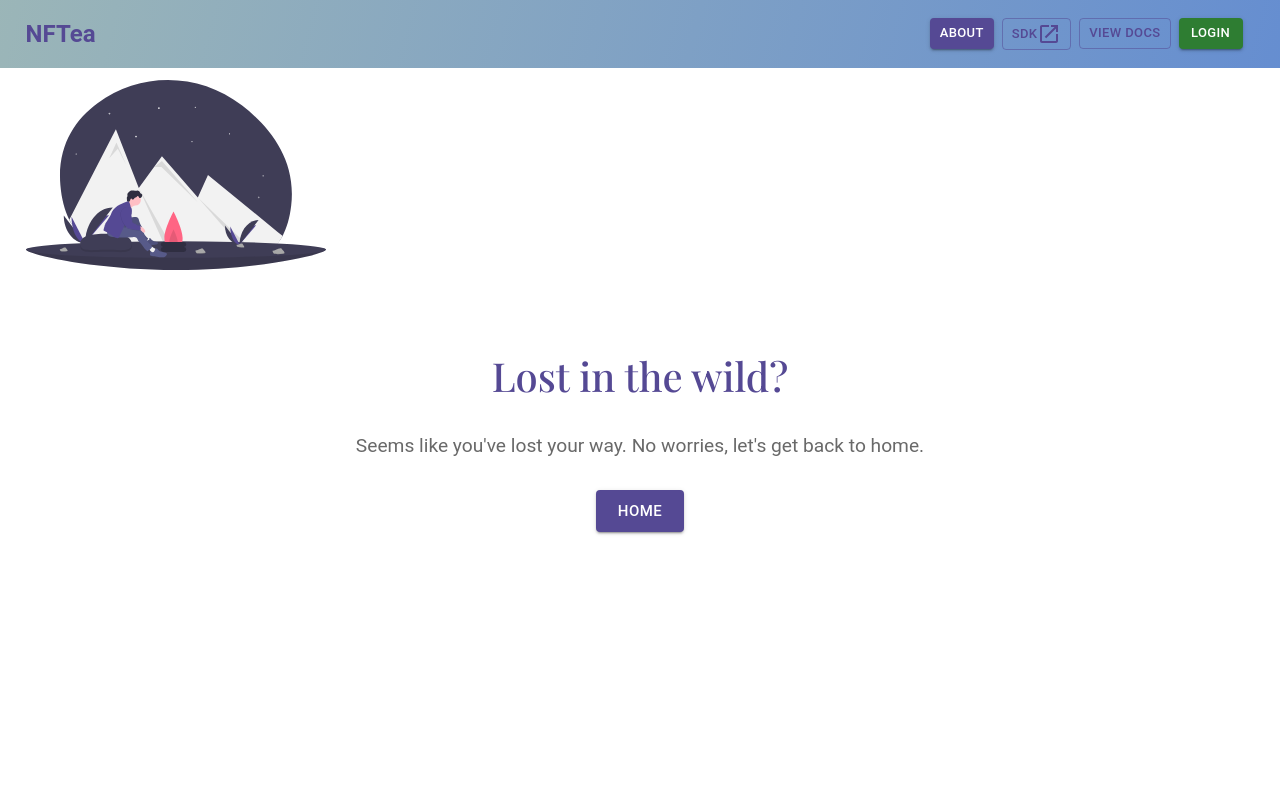
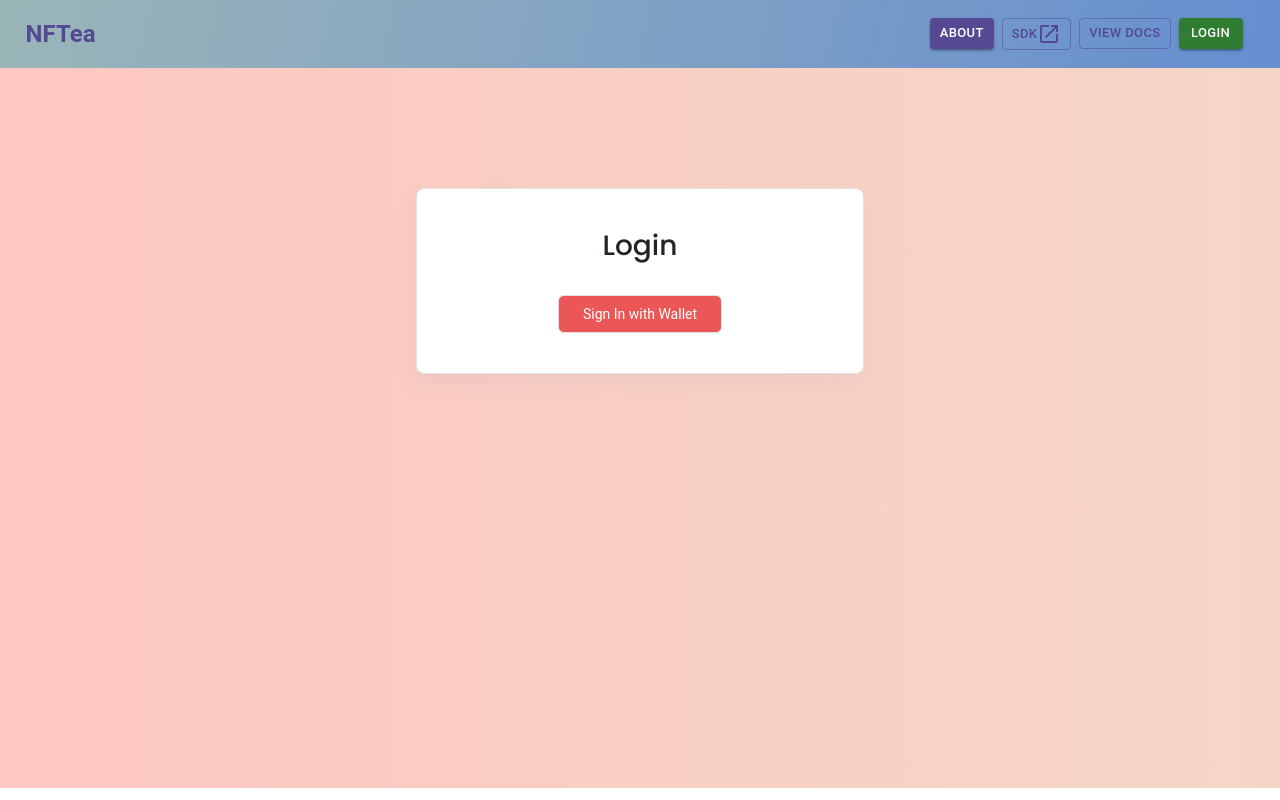
Before and after one commit to adarsh177/NFTea, a React (Create React App) app: page /login in a window 1280 px wide. Built offline with nearby package versions, Linux system fonts and the light colour scheme; a web font is replaced by a local one.

Commit message:
Sign In UI added

```diff
--- a/src/App.js
+++ b/src/App.js
@@ -4,6 +4,7 @@ import { useSelector } from 'react-redux';
 import { Routes, Route } from 'react-router-dom';
 import Error404Page from './app/components/containers/Error404Page';
 import LandingPage from './app/components/containers/LandingPage';
+import Login from './app/components/containers/Login';
 import Test from './app/components/containers/Test'
 import AlertModal from './app/components/reusable/modals/AlertModal';
 import ConfirmModal from './app/components/reusable/modals/ConfirmModal';
@@ -32,6 +33,7 @@ const App = () => {
 				<Route path="/test" element={<Test />} />
 				<Route path="/" element={<LandingPage />} />
 				<Route path="*" element={<Error404Page />} />
+				<Route path="/login" element={<Login />} />
 			</Routes>
 		</React.Fragment>
 	);
--- /dev/null
+++ b/src/app/components/containers/Login.js
@@ -0,0 +1,10 @@
+import { useState } from 'react';
+import LoginUI from '../presentational/LoginPage';
+
+const Login = () => {
+	const [showModal, setShowModal] = useState(false);
+
+	return <LoginUI showModal={showModal} setShowModal={setShowModal} />;
+};
+
+export default Login;
--- /dev/null
+++ b/src/app/components/presentational/LoginPage.jsx
@@ -0,0 +1,34 @@
+import React from 'react';
+import './style.css';
+const LoginUI = () => {
+	const handleSubmit = async (e) => {
+		e.preventDefault();
+		window.location.href = '/dashboard';
+	};
+	return (
+		<React.Fragment>
+			<div className="loginPage buildSection">
+				<div className="row justify-content-center">
+					<div className="col-lg-6 text-center">
+						<div className="w-full max-w-md m-auto bg-white rounded-lg border border-primaryBorder shadow-default py-10 px-16">
+							<h3>Login</h3>
+							<br />
+							<form onSubmit={handleSubmit}>
+								<div>
+									<button
+										className={`bg-red py-2 px-4 text-sm text-white rounded border border-green focus:outline-none focus:border-green-dark`}
+										type="submit"
+									>
+										Sign In with Wallet
+									</button>
+								</div>
+							</form>
+						</div>
+					</div>
+				</div>
+			</div>
+		</React.Fragment>
+	);
+};
+
+export default LoginUI;
--- a/src/app/components/presentational/style.css
+++ b/src/app/components/presentational/style.css
@@ -65,7 +65,6 @@ h1 .LogoFont {
 	padding: 2%;
 	margin: 2%;
 	color: white;
-	height: 400px;
 }
 
 .cardCompany img {
@@ -95,3 +94,9 @@ h4 {
 	font-family: 'Poppins', helvetica;
 	font-weight: 600;
 }
+
+/* login */
+.loginPage {
+	height: 90vh;
+	padding-top: 15vh;
+}
```
